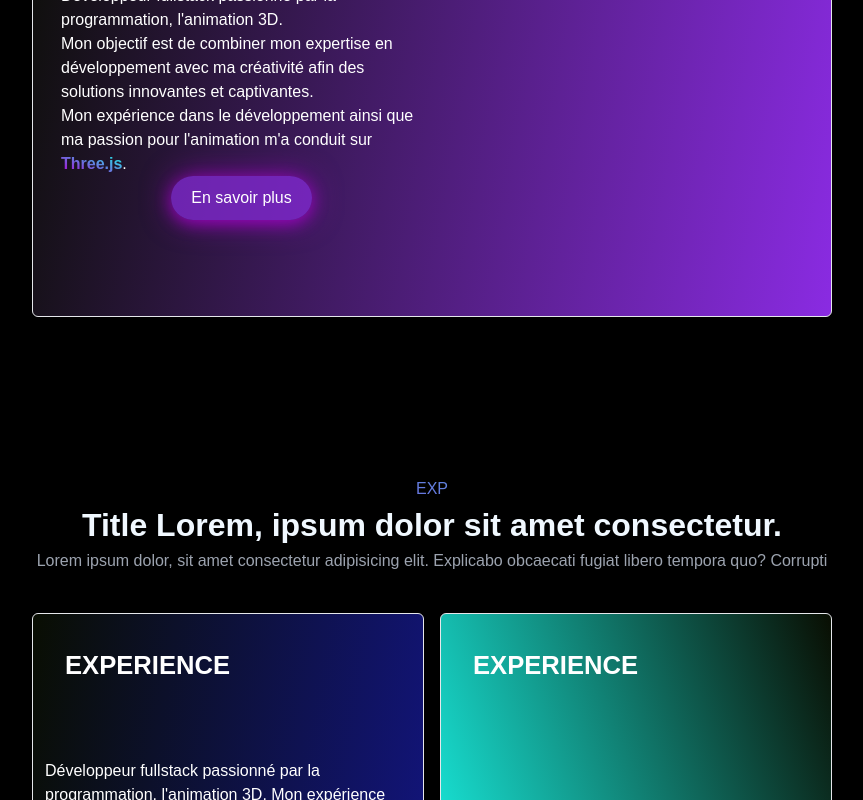
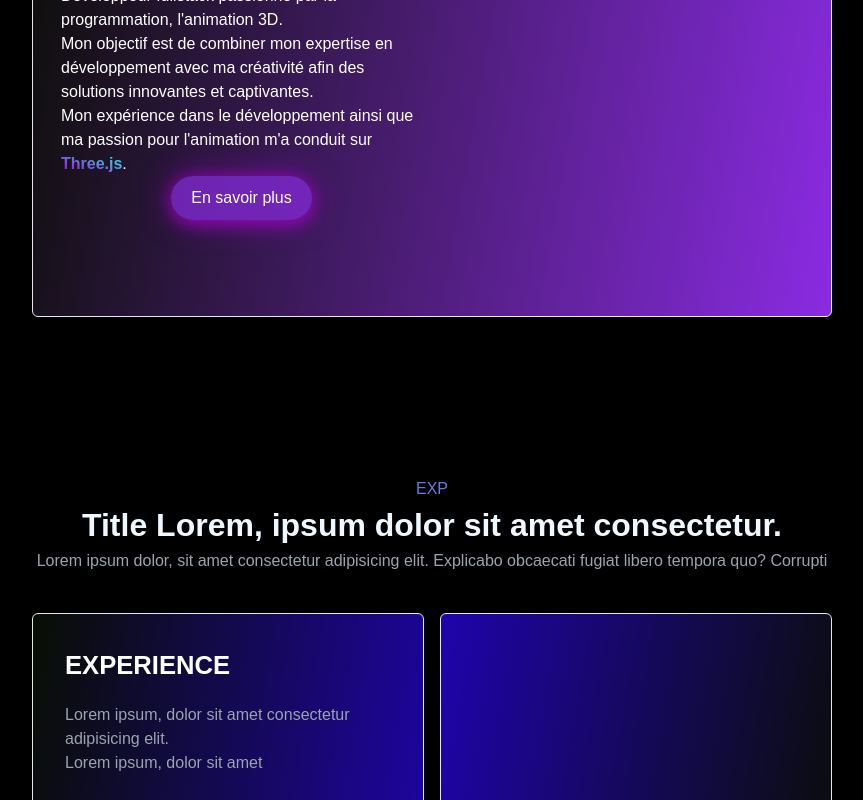
Before and after one commit to Dannydan78/Portfolio, a Nuxt app: page / in a window 1280 px wide. Shown: the part 2000-2800 px from the top of the page, without its empty margins (208-1071 px from the left). Built offline with nearby package versions, Linux system fonts and the light colour scheme; a web font is replaced by a local one.

Commit message:
Experience WIP

```diff
--- a/components/Cards.vue
+++ b/components/Cards.vue
@@ -10,7 +10,7 @@
                 </a>
                 <p class="">{{ item.description }}</p>
                 <a :href="'#' + item.id" class="go inline-flex items-center pt-4">
-                    Let's go
+
                     <svg class="icon w-3.5 h-3.5" aria-hidden="true" xmlns="http://www.w3.org/2000/svg" fill="none" viewBox="0 0 14 10">
                         <path stroke="currentColor" stroke-linecap="round" stroke-linejoin="round" stroke-width="2" d="M1 5h12m0 0L9 1m4 4L9 9" />
                     </svg>
@@ -85,6 +85,9 @@ article h2 {
     font-size: 1.6rem;
     color: var(--title-color);
     transition: color 0.3s ease-out;
+    background: var(--title-color);
+    -webkit-background-clip: text;
+    -webkit-text-fill-color: transparent;
 }
 
 figure {
@@ -128,14 +131,12 @@ article a .icon {
 
 article:has(:hover, :focus) {
     --img-scale: 1.1;
-    --title-color: #19f6e8;
+    --title-color: linear-gradient(20deg, rgb(175, 2, 214), #19f6e8);
     --link-icon-translate: 0;
     --link-icon-opacity: 1;
-    background: rgba(138, 43, 226, 0.5);
     cursor: pointer;
-    transform: translateY(-15px);
-    /* border: 2px solid rgba(246, 25, 239, 0.5); */
-    /* box-shadow: rgba(0, 0, 0, 0.16) 0px 10px 36px 0px, rgba(0, 0, 0, 0.06) 0px 0px 0px 1px; */
+    transform: translateY(-10px);
+    /* background: rgba(138, 43, 226, 0.5); */
 }
 
 .cards-container {
--- a/components/Experience.vue
+++ b/components/Experience.vue
@@ -3,29 +3,64 @@
     <div class="flex flex-row gap-4">
       <div class="card flex flex-col w-1/2 border rounded-md">
         <h2 class="ml-5 text-white font-bold">EXPERIENCE</h2>
-        <div class="container text-white mt-8 rounded-md">
-          <div class="content">
-            <div class="flex flex-col ps-3 pt-2">
-              <p class="name"></p>
-              <p class="mt-4 mb-4">
-                Développeur fullstack passionné par la programmation, l'animation 3D. Mon expérience dans le développement
-                ainsi que ma passion pour l'animation m'a conduit sur <span class="three font-bold">Three.js</span>. Mon
-                objectif est de combiner mon expertise en développement avec ma créativité afin de proposer des solutions
-                innovantes et captivantes.
-              </p>
-              <button @click="initBigRectangle" class="button">En savoir plus</button>
+        <div class="ml-8 text-gray-400">Lorem ipsum, dolor sit amet consectetur adipisicing elit.</div>
+        <div class="ml-8 text-gray-400">Lorem ipsum, dolor sit amet</div>
+        <div class="m-4 text-white mt-8 rounded-md scroll-container">
+          <div class="scroll-content flex flex-col">
+            <div class="flex flex-row ps-3 space-x-2">
+              <p class="name">Danny</p>
+              <p class="name">Danny</p>
+              <p class="name">Danny</p>
+              <p class="name">Danny</p>
+              <p class="">Experience</p>
             </div>
-            <div v-show="showAnimation" class="hero-figure-box-05">
-              <img src="/images/lar.png" class="" alt="">
+            <div class="flex flex-row ps-3 space-x-2">
+              <p class="name">Danny</p>
+              <p class="name">Danny</p>
+              <p class="name">Danny</p>
+              <p class="name">Danny</p>
+              <p class="">Experience</p>
+            </div>
+            <div class="flex flex-row ps-3 space-x-2">
+              <p class="name">Danny</p>
+              <p class="name">Danny</p>
+              <p class="name">Danny</p>
+              <p class="name">Danny</p>
+              <p class="">Experience</p>
+            </div>
+            <div class="flex flex-row ps-3 space-x-2">
+              <p class="name">Danny</p>
+              <p class="name">Danny</p>
+              <p class="name">Danny</p>
+              <p class="name">Danny</p>
+              <p class="">Experience</p>
+            </div>
+            <div class="flex flex-row ps-3 space-x-2">
+              <p class="name">Danny</p>
+              <p class="name">Danny</p>
+              <p class="name">Danny</p>
+              <p class="name">Danny</p>
+              <p class="">Experience</p>
+            </div>
+            <div class="flex flex-row ps-3 space-x-2">
+              <p class="name">Danny</p>
+              <p class="name">Danny</p>
+              <p class="name">Danny</p>
+              <p class="name">Danny</p>
+              <p class="">Experience</p>
+            </div>
+            <div class="flex flex-row ps-3 space-x-2">
+              <p class="name">Danny</p>
+              <p class="name">Danny</p>
+              <p class="name">Danny</p>
+              <p class="name">Danny</p>
+              <p class="">Experience</p>
             </div>
           </div>
         </div>
       </div>
-
       <!-- Deuxième card -->
-      <div class="card2 border w-1/2 rounded-md"> <!-- Ajuster w-1/2 si besoin -->
-        <h2 class="ml-5 text-white font-bold">EXPERIENCE</h2>
-        <!-- Ajoutez du contenu ici -->
+      <div class="card2 border w-1/2 rounded-md">
       </div>
     </div>
 
@@ -35,15 +70,90 @@
   </div>
 </template>
 
+<script setup>
+import { onMounted, onBeforeUnmount } from 'vue';
 
-<script setup>
+const startAutoScroll = () => {
+  const container = document.querySelector('.scroll-container');
+  const content = document.querySelector('.scroll-content');
 
+  if (!container || !content) return;
+
+  let scrollInterval;
+  let isPaused = false;
+  let direction = 1; // 1 pour descendre, -1 pour monter
+  let scrollSpeed = 1; // Vitesse de défilement
+
+  const scroll = () => {
+    if (!isPaused) {
+      container.scrollTop += scrollSpeed * direction;
+
+      // Changement de direction en bas
+      if (container.scrollTop + container.clientHeight >= content.scrollHeight) {
+        direction = -1;
+      }
+      // Changement de direction en haut
+      if (container.scrollTop <= 0) {
+        direction = 1;
+      }
+    }
+  };
+
+  // Gestion de la pause au survol
+  const handleMouseEnter = () => isPaused = true;
+  const handleMouseLeave = () => isPaused = false;
+
+  container.addEventListener('mouseenter', handleMouseEnter);
+  container.addEventListener('mouseleave', handleMouseLeave);
+
+  scrollInterval = setInterval(scroll, 50);
+
+  // Nettoyage
+  onBeforeUnmount(() => {
+    if (scrollInterval) {
+      clearInterval(scrollInterval);
+    }
+    container.removeEventListener('mouseenter', handleMouseEnter);
+    container.removeEventListener('mouseleave', handleMouseLeave);
+  });
+};
+
+onMounted(() => {
+  startAutoScroll();
+});
 </script>
 
 <style scoped>
+.scroll-container {
+  max-height: 100px;
+  overflow-y: hidden;
+  position: relative;
+  mask-image: linear-gradient(
+    to bottom,
+    transparent 0%,
+    black 20%,
+    black 80%,
+    transparent 100%
+  );
+  -webkit-mask-image: linear-gradient(
+    to bottom,
+    transparent 0%,
+    black 20%,
+    black 80%,
+    transparent 100%
+  );
+  transition: scroll-top 0.3s ease-in-out; /* Ajout d'une transition douce */
+}
+
+.scroll-content {
+  padding: 20px 0;
+  transition: transform 0.3s ease-in-out; /* Ajout d'une transition douce */
+}
+
 .main {
   margin-left: 15rem;
   margin-right: 15rem;
+  color: white;
 }
 
 h2 {
@@ -51,19 +161,37 @@ h2 {
   margin-left: 2rem;
   font-size: 1.6rem;
   margin-top: 2rem;
-  /* color: var(--title-color); */
 }
 
-.card{
-  background-image: linear-gradient(100deg, rgb(9, 14, 2), rgba(26, 29, 180, 0.7));
-}
-.card2{
-  background-image: linear-gradient(250deg, rgb(9, 14, 2), #19f6e8);
+.card {
+  background-image: linear-gradient(100deg, rgb(9, 14, 2), rgba(45, 5, 245, 0.7));
+  min-height: 400px;
 }
 
+.card2 {
+  background-image: linear-gradient(1000deg, rgb(9, 14, 2), rgba(45, 5, 245, 0.7));
+}
 
 .line {
-  /* background: #19f6e8; */
   background: white;
 }
+
+/* Animation pour le défilement */
+@keyframes autoScroll {
+  from {
+    transform: translateY(0);
+  }
+  to {
+    transform: translateY(-100%);
+  }
+}
+
+/* Optionnel : Style pour les éléments "name" */
+.name {
+  transition: color 0.3s ease;
+}
+
+.name:hover {
+  color: #19f6e8;
+}
 </style>
--- a/components/Intro.vue
+++ b/components/Intro.vue
@@ -137,8 +137,9 @@ onMounted(() => {
 }
 
 h1 span {
-    color: #19f6e8;
+    color:  rgb(138, 43, 226, 1);
 }
+
 
 path {
     /* fill: transparent; */
--- a/components/Particules.vue
+++ b/components/Particules.vue
@@ -136,7 +136,7 @@ function onMouseMove(event) {
 function onScroll() {
   // Mettre à jour la position de la caméra en fonction du scroll
   const scrollPercent = window.scrollY / (sizes.height - window.innerHeight);
-  camera.position.y = -(scrollPercent * 20); // Ajuster le facteur 20 selon vos besoins
+  camera.position.y = -(scrollPercent * 20);
   camera.lookAt(0, camera.position.y, 0);
 }
 
```
